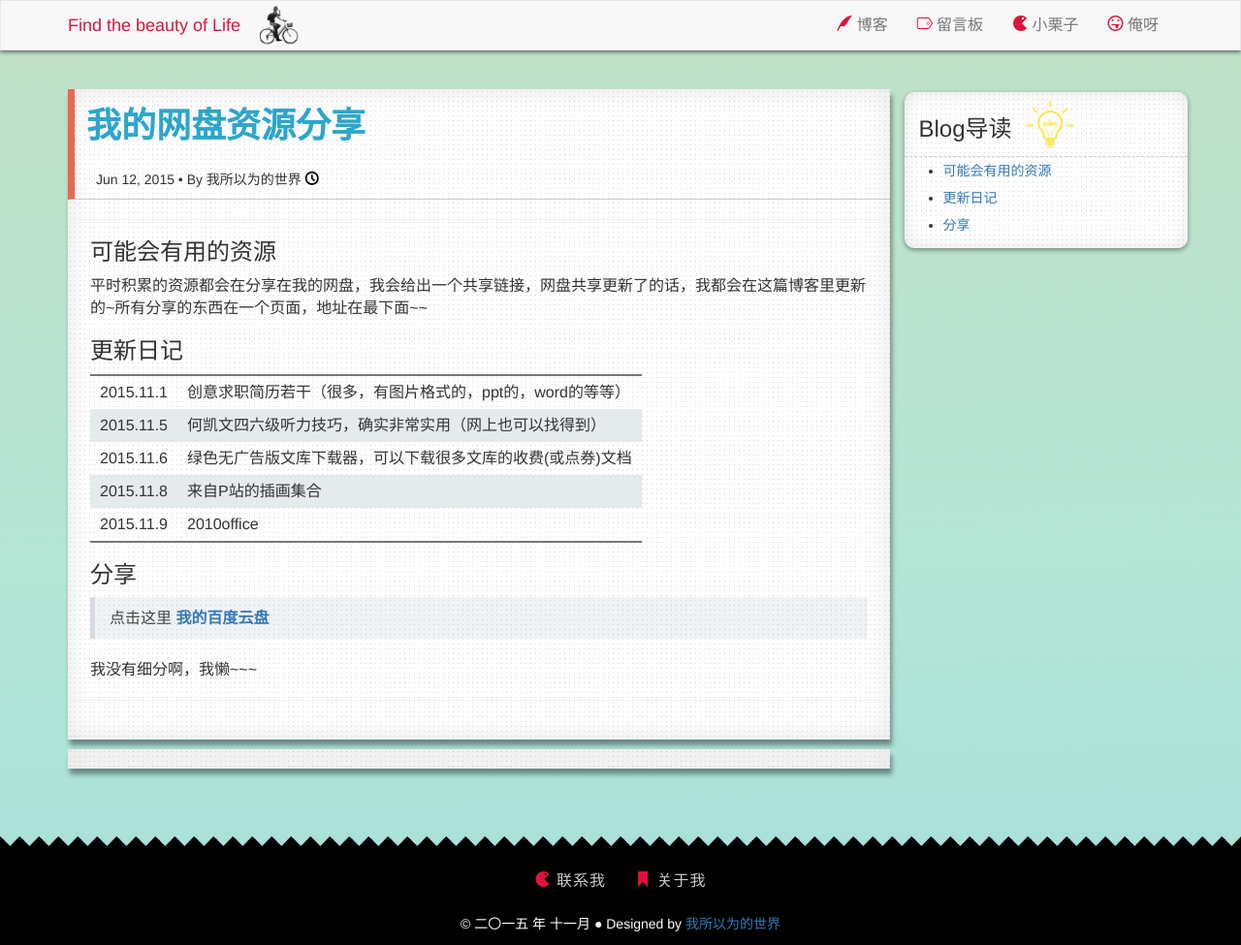
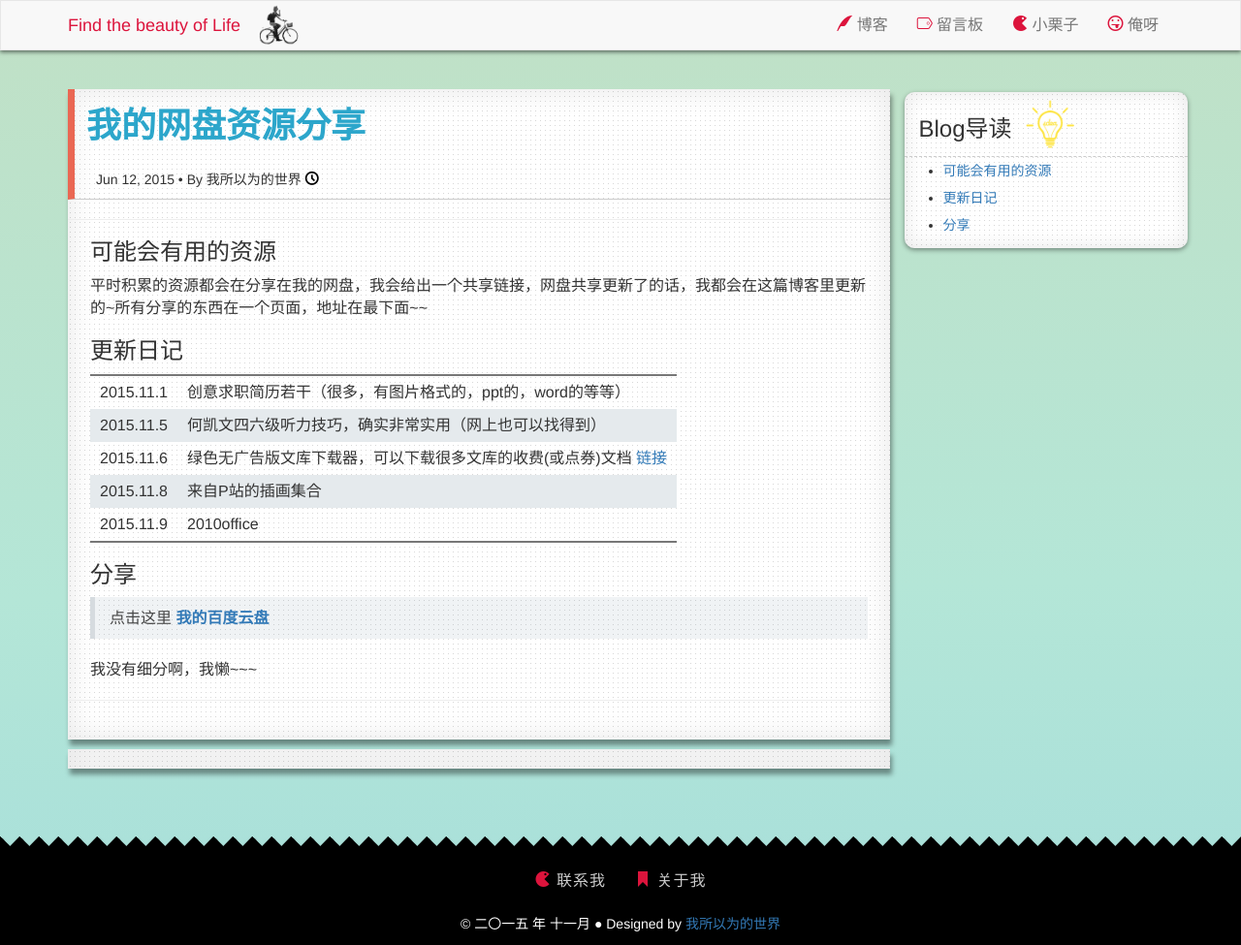
Before and after one commit to momeakl/momeakl.github.io, a Jekyll site: the page built from _posts/2015-06-01-share.md, in a window 1280 px wide. Shown: the whole page at 97% size. Built offline with Jekyll 4.4.1, drawn with Linux system fonts in a browser that asks for light colours; nearby versions of some CDN libraries; some web fonts are replaced; comment, search, counter and statistics services are not loaded; a style sheet for code colours, icons or effects is not loaded.

```diff
--- a/_posts/2015-06-01-share.md
+++ b/_posts/2015-06-01-share.md
@@ -19,7 +19,7 @@ excerpt: 平时积累的资源都会在分享在我的网盘，我会给出一
 
 2015.11.1 | 创意求职简历若干（很多，有图片格式的，ppt的，word的等等）
 2015.11.5 | 何凯文四六级听力技巧，确实非常实用（网上也可以找得到）
-2015.11.6 | 绿色无广告版文库下载器，可以下载很多文库的收费(或点券)文档
+2015.11.6 | 绿色无广告版文库下载器，可以下载很多文库的收费(或点券)文档 [链接](http://pan.baidu.com/s/1hq2NNne)
 2015.11.8 | 来自P站的插画集合
 2015.11.9 | 2010office
 
```
Also changed, not shown: README.md.
